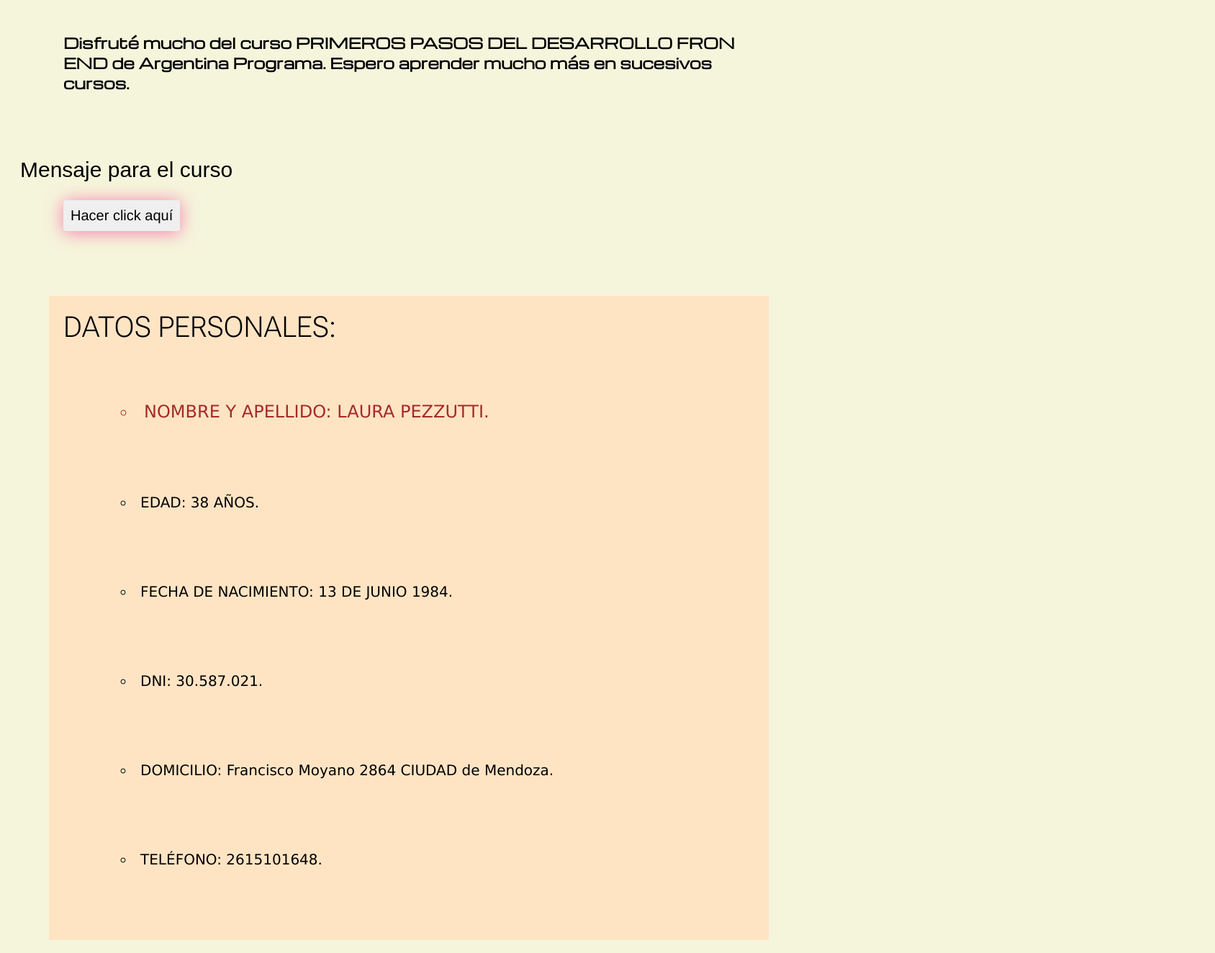
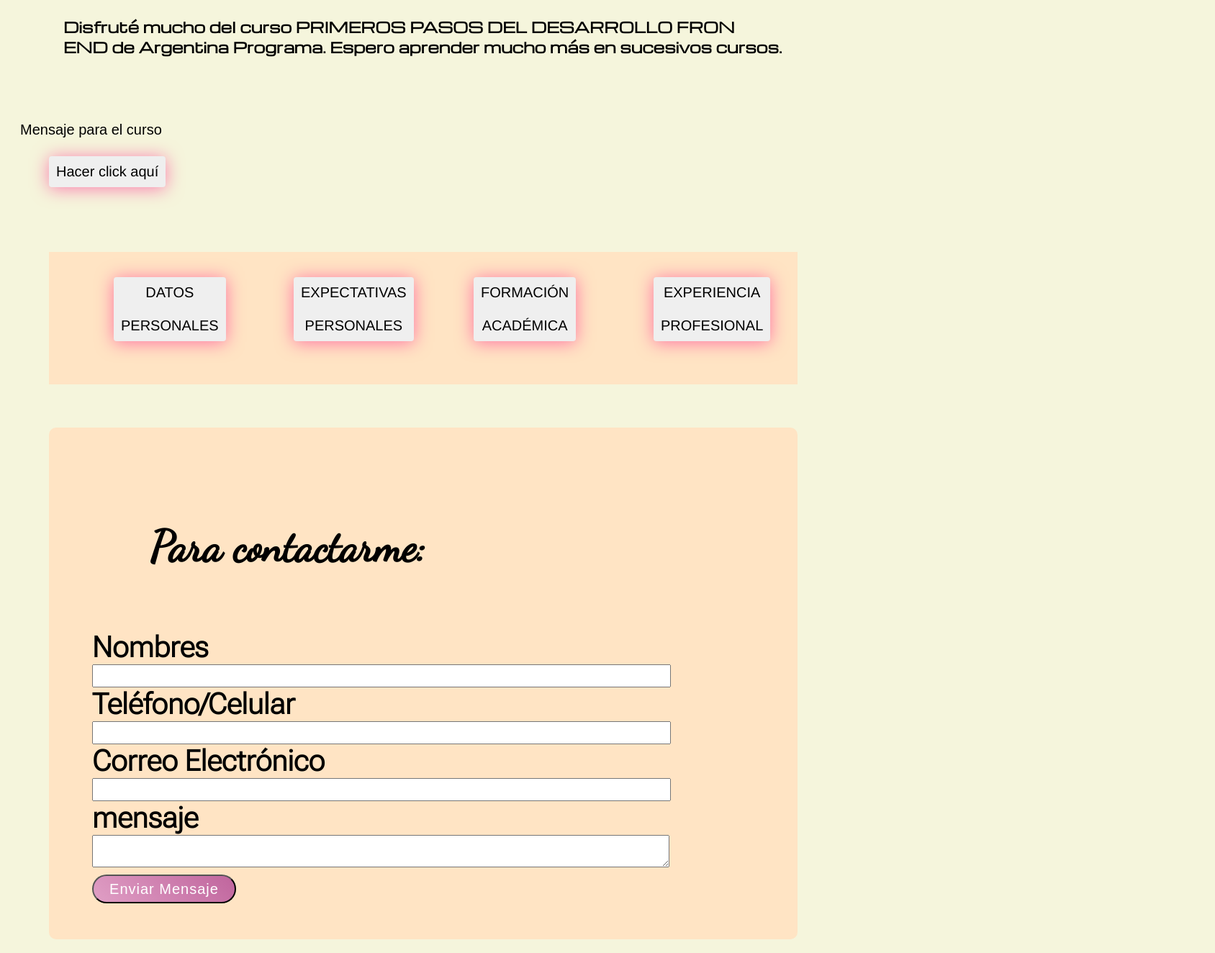
Before and after one commit to Laurapezzutti18/Laurapezzutti18.github.io, a plain HTML site: page index.html in a window 1280 px wide. Shown: the part 1016-2340 px from the top of the page at 72% size, 1688 px wide, since content can reach past the window. Drawn offline with nearby package versions, Linux system fonts and the light colour scheme; a web font is replaced by a local one.

Commit message:
third commit

```diff
--- a/estilos.css
+++ b/estilos.css
@@ -1,3 +1,5 @@
+
+
 
 body {background-color:beige}
 
@@ -8,26 +10,61 @@ header, section {
     background-color:bisque;
     font-size: 40px;
     font-family: 'Roboto Flex', sans-serif;
-    width: 960px;
+    width: 1000px;
     border: 30px;
         padding: 20px;
     margin: 60px;
 
 }
+#sectioncolumna {
+
+    width: 1000px;
+    border: 30px;
+        padding: 20px;
+    margin: 60px;
+}
+
 
 img {width: 200px;
 height: 200px;
 margin-right: 16px;}
 
+.columnas{
+    display: flex;
+   width: 1600px;
+   position: inherit;
+
+}
+.columna {
+    padding: 10px;
+    border: 10px;
+    margin: 0, 5px;
+    width: 230px;
+
+}
 
 
 
-article {font:bolder}
+
 h1 {color:black;
+    background-color:bisque;
+    font-size: 20px;
+    font-family: 'Dancing Script';
+    width: 200px;
+    border: 20px ;
+        padding: 10px;
+    margin: 30px;
+    margin-bottom: 10px;
+
+}
+
+
+
+#nombrearriba, #contacto {color:black;
     background-color:bisque;
     font-size: 60px;
     font-family: 'Dancing Script';
-    width: 960px;
+    width: 1000px;
     border: 30px ;
         padding: 20px;
     margin: 60px;
@@ -38,25 +75,37 @@ h2 {color:black;
     font-size: 20px;
     font-family: 'Michroma', sans-serif;
 
-    width: 960px;
+    width: 1000px;
   border: 30px;
   padding: 20px;
   margin: 60px;
+
+}
+p{color:black;
+
+font-size: 15px;
+font-family: 'Michroma', sans-serif;
+
+width: 200px;
+border: 20px;
+padding: 10px;
+margin: 30px;
 
 }
 
 
 LI{ color:black;
 
-    font-size: 20px;
+    font-size: 15px;
     font-family: Verdana, Geneva, Tahoma, sans-serif;
-    width: 700px;
-    border: 30PX ;
-    padding: 20px;
-    margin: 60px;
+    width: 200px;
+    border: 10PX ;
+    padding: 5px;
+    margin: 10px;
+    margin-top: 10px;
     list-style-type: circle
 }
-#NOMBRE { font-size: x-large; color:brown ;}
+
 
 .form_wrap {
 
@@ -114,7 +163,7 @@ form.form_contact input [type= "button"] {
 
 
 #colorfondo, #Fecha, #demo {
-    font-size: 30px;
+    font-size: 20px;
     font-family: Arial, Helvetica, sans-serif;
     width: 500px;
     border: 10PX ;
@@ -124,14 +173,15 @@ form.form_contact input [type= "button"] {
 
 }
 
-#boton, #Fecha1, #boton1{
+
+#boton, #Fecha1, #boton1, #DATOSPERSONALES1, #EXPECTATIVAS1, #FORMACION1, #EXPERIENCIA1  {
     font-family: 'Helvetica', 'Arial', sans-serif;
   display: inline-block;
   font-size: 20px;
   padding: 10px;
   margin-top: 5px;
   margin-bottom: 30px;
-  margin-left: 80px;
+  margin-left: 60px;
   -webkit-appearance: none;
   appearance: none;
   background-color: $button-bg;
@@ -145,3 +195,20 @@ form.form_contact input [type= "button"] {
 
 
 }
+
+#btnSend {
+    margin-top: 10px;
+    z-index: 99;
+    position:inherit;
+    display: flex;
+    justify-content: center;
+    align-items: center;
+    width: 200px;
+    height: 40px;
+    background: linear-gradient(45deg, #e09fc5, #c0659d);
+    border-radius: 20px;
+    color: #FFF;
+    font-size: 20px;
+    letter-spacing: 1px;
+    font-weight: 200;
+  }
--- a/function.js
+++ b/function.js
@@ -6,3 +6,27 @@ document.getElementById("boton1").onclick = function () {
   console.log("capturamos el evento click");
   document.getElementById("demo").innerHTML = "Gracias";
 };
+
+document.getElementById("DATOSPERSONALES1").onclick = function () {
+  console.log("capturamos el evento click");
+  document.getElementById("DATOSPERSONALES1").innerHTML =
+    "<p><li>NOMBRE Y APELLIDO: LAURA PEZZUTTI.</li><li>EDAD: 38 AÑOS.</li><li>FECHA DE NACIMIENTO: 13 DE JUNIO 1984.</li><li>DNI: 30.587.021.</li><li>DOMICILIO: Francisco Moyano 2864 CIUDAD de Mendoza.</li><li>TELÉFONO: 2615101648.</li></p>";
+};
+
+document.getElementById("EXPECTATIVAS1").onclick = function () {
+  console.log("capturamos el evento click");
+  document.getElementById("EXPECTATIVAS1").innerHTML =
+    "<p>Mi formación universitaria y mi desempeño profesional están relacionados con las ciencias humanas.</p><p>Sin embargo, soy una persona caracterizada por la curiosidad y la necesidad de aprender siempre cosas nuevas.</p>";
+};
+
+document.getElementById("FORMACION1").onclick = function () {
+  console.log("capturamos el evento click");
+  document.getElementById("FORMACION1").innerHTML =
+    "<p>Educación Universitaria: Lic. en Trabajo Social. Universidad Nacional de cUYO. Mendoza (Egresada 2010).</p>";
+};
+
+document.getElementById("EXPERIENCIA1").onclick = function () {
+  console.log("capturamos el evento click");
+  document.getElementById("EXPERIENCIA1").innerHTML =
+    "<p><li>Instituto Provincial de la Vivienda (2007-Actualidad).</li><li>Poder Judicial Mendoza. Perito Social (2021-Actualidad).</li><li>Asociación Mendocina de Esclerosis Múltiple (2012-2013).</li></p>";
+};
--- a/index.html
+++ b/index.html
@@ -29,7 +29,7 @@
       />
       CURRICULUM VITAE
     </header>
-    <h1>
+    <h1 id="nombrearriba">
       <img
         src="https://us.123rf.com/450wm/mmfcreative/mmfcreative2102/mmfcreative210202173/163167727-icono-de-logotipo-de-vector-de-letra-inicial-lp.jpg?ver=6"
         alt="Iniciales LP"
@@ -49,55 +49,31 @@
 
     <button type="button" id="boton1">Hacer click aquí</button>
 
-    <section>
-      <article>
-        DATOS PERSONALES:
-        <li id="NOMBRE">NOMBRE Y APELLIDO: LAURA PEZZUTTI.</li>
-        <li>EDAD: 38 AÑOS.</li>
-        <li>FECHA DE NACIMIENTO: 13 DE JUNIO 1984.</li>
-        <li>DNI: 30.587.021.</li>
-        <li>DOMICILIO: Francisco Moyano 2864 CIUDAD de Mendoza.</li>
-        <li>TELÉFONO: 2615101648.</li>
-      </article>
-    </section>
+    <section id="sectioncolumna">
+      <div class="columnas">
+        <div class="columna">
 
-    <section>
-      <article>
-        EXPECTATIVAS Y ASPIRACIONES PERSONALES:
-        <p>
-          Mi formación universitaria y mi desempeño profesional están
-          relacionados con las ciencias humanas.
-        </p>
-        <p>
-          Sin embargo, soy una persona caracterizada por la curiosidad y la
-          necesidad de aprender siempre cosas nuevas.
-        </p>
-      </article>
-    </section>
 
-    <section>
-      <article>
-        FORMACIÓN ACADÉMICA:
-        <div>
-          <i
-            >Educación Universitaria: Lic. en Trabajo Social. Universidad
-            Nacional de cUYO. Mendoza (Egresada 2010).</i
-          >
+          <button type="button" id="DATOSPERSONALES1">DATOS <BR></BR> PERSONALES</button>
         </div>
-      </article>
-    </section>
-    <section>
-      <article>
-        EXPERIENCIA PROFESIONAL:
-        <li>Instituto Provincial de la Vivienda (2007-Actualidad).</li>
-        <li>Poder Judicial Mendoza. Perito Social (2021-Actualidad).</li>
-        <li>Asociación Mendocina de Esclerosis Múltiple (2012-2013).</li>
-      </article>
+        <div class="columna">
+
+          <button type="button" id="EXPECTATIVAS1">EXPECTATIVAS <BR></BR> PERSONALES</button>
+        </div>
+        <div class="columna">
+
+          <button type="button" id="FORMACION1">FORMACIÓN <BR></BR> ACADÉMICA</button>
+        </div>
+        <div class="columna">
+
+          <button type="button" id="EXPERIENCIA1">EXPERIENCIA <BR></BR> PROFESIONAL</button>
+        </div>
+      </div>
     </section>
 
     <section class="form_wrap">
       <form action="" id="form" name="form" class="form_contact">
-        <h1>Para contactarme:</h1>
+        <h1 id="contacto">Para contactarme:</h1>
         <div class="user_info">
           <label for="names"> Nombres </label>
           <input type="text" name="names" />
@@ -114,7 +90,6 @@
         </div>
       </form>
     </section>
-
     <script src="function.js"></script>
   </body>
 </html>
```
